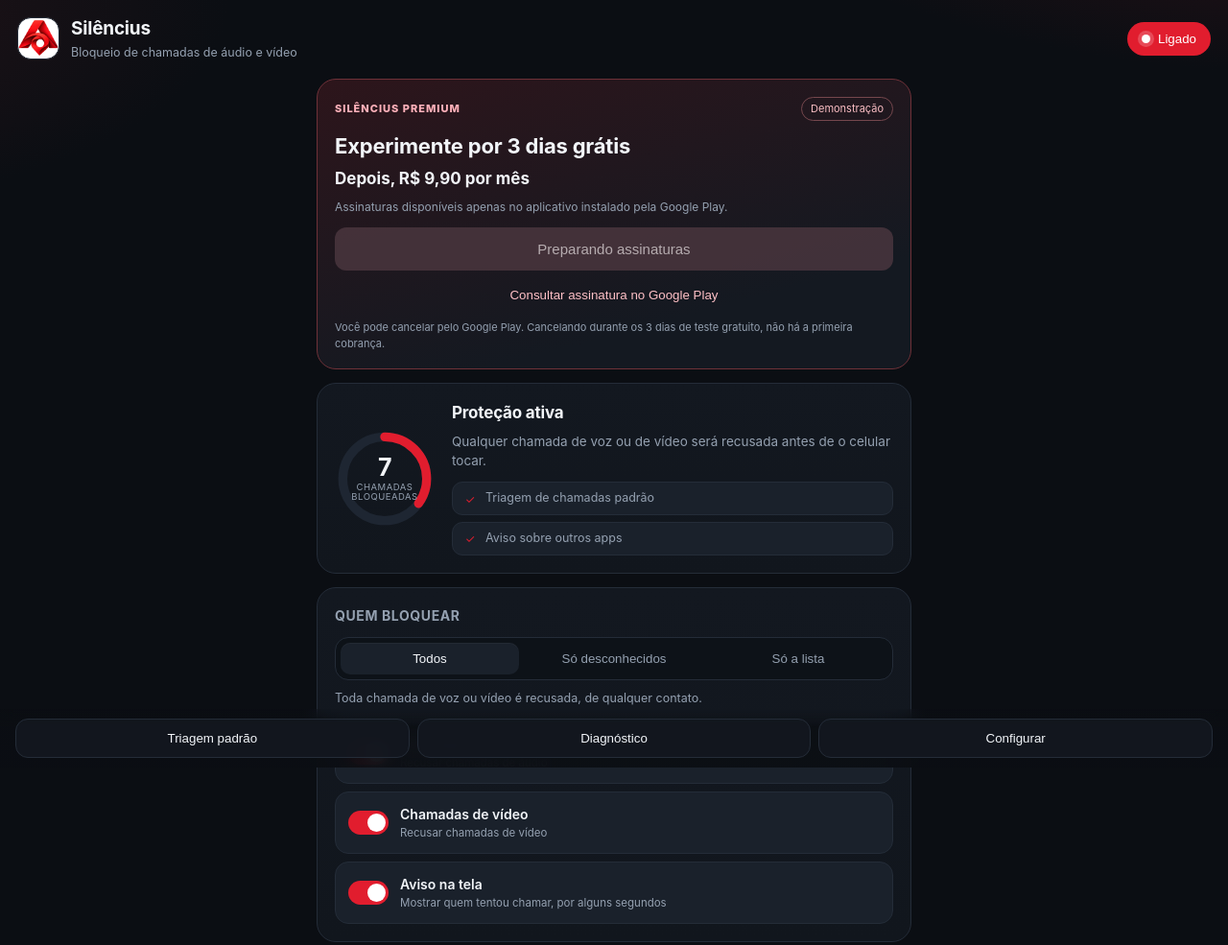
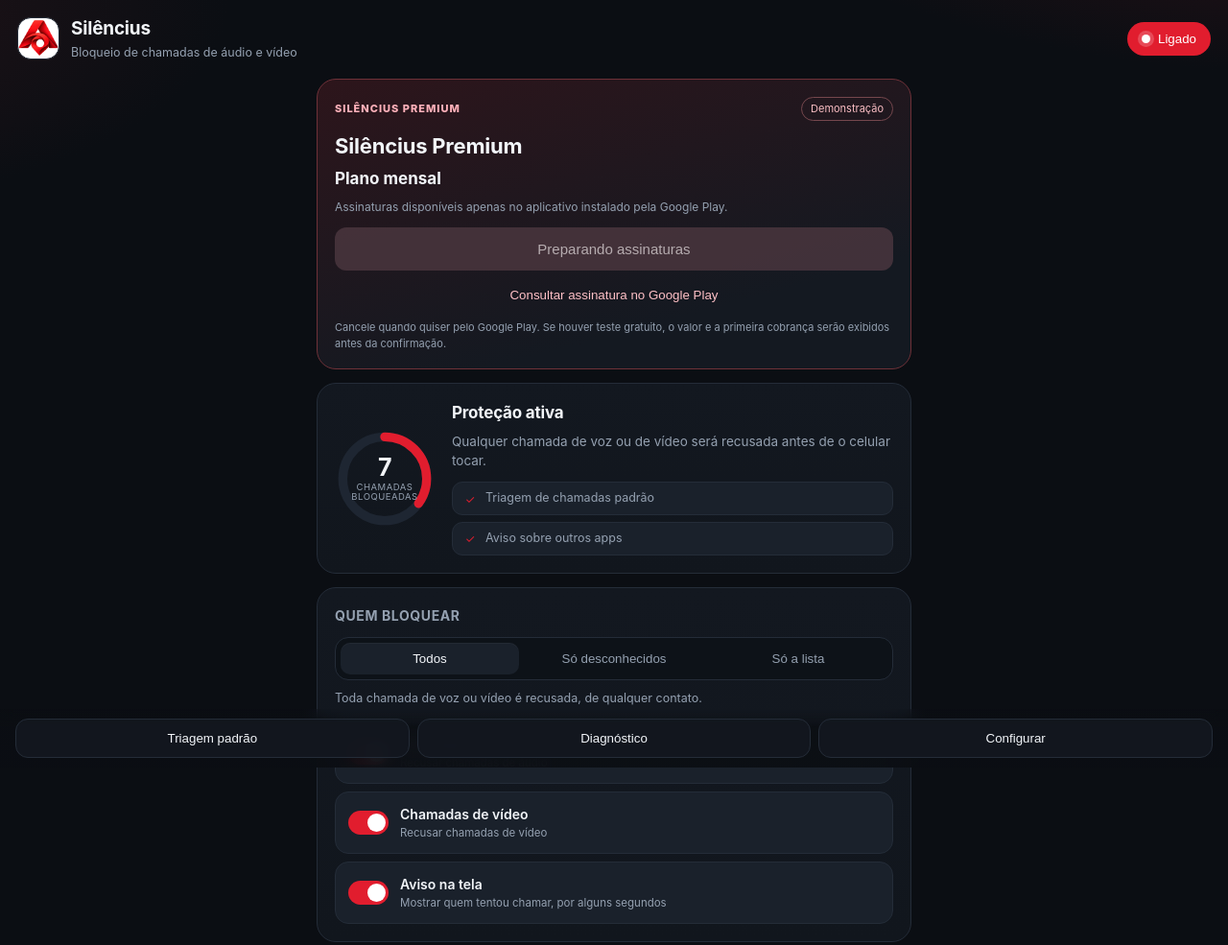
Before and after one commit to apoistecnologia-gif/silencius, a website: page www/index.html in a window 1280 px wide. Shown: the top 985 px of the page at 96% size. Drawn offline with Linux system fonts and the light colour scheme.

Commit message:
feat(billing): elegibilidade real, restauração automática e assistente após assinatura válida

```diff
--- a/www/index.html
+++ b/www/index.html
@@ -37,12 +37,12 @@
       <span class="premiumTag">SILÊNCIUS PREMIUM</span>
       <span class="premiumBadge" id="billingStatus">Em preparação</span>
     </div>
-    <h2 id="billingTitle">Experimente por 3 dias grátis</h2>
-    <p class="premiumPrice" id="billingPrice">Depois, R$ 9,90 por mês</p>
+    <h2 id="billingTitle">Silêncius Premium</h2>
+    <p class="premiumPrice" id="billingPrice">Plano mensal</p>
     <p class="premiumInfo" id="billingText">Assinatura com renovação automática pelo Google Play. A oferta gratuita depende da elegibilidade da conta.</p>
     <button type="button" class="btn premiumAction" id="billingStart" disabled>Preparando assinaturas</button>
     <button type="button" class="linkBtn premiumRestore" id="billingRestore">Consultar assinatura no Google Play</button>
-    <p class="premiumFine">Você pode cancelar pelo Google Play. Cancelando durante os 3 dias de teste gratuito, não há a primeira cobrança.</p>
+    <p class="premiumFine" id="billingFine">Cancele quando quiser pelo Google Play. Se houver teste gratuito, o valor e a primeira cobrança serão exibidos antes da confirmação.</p>
   </section>
 
   <section class="card status" id="statusCard">
```
